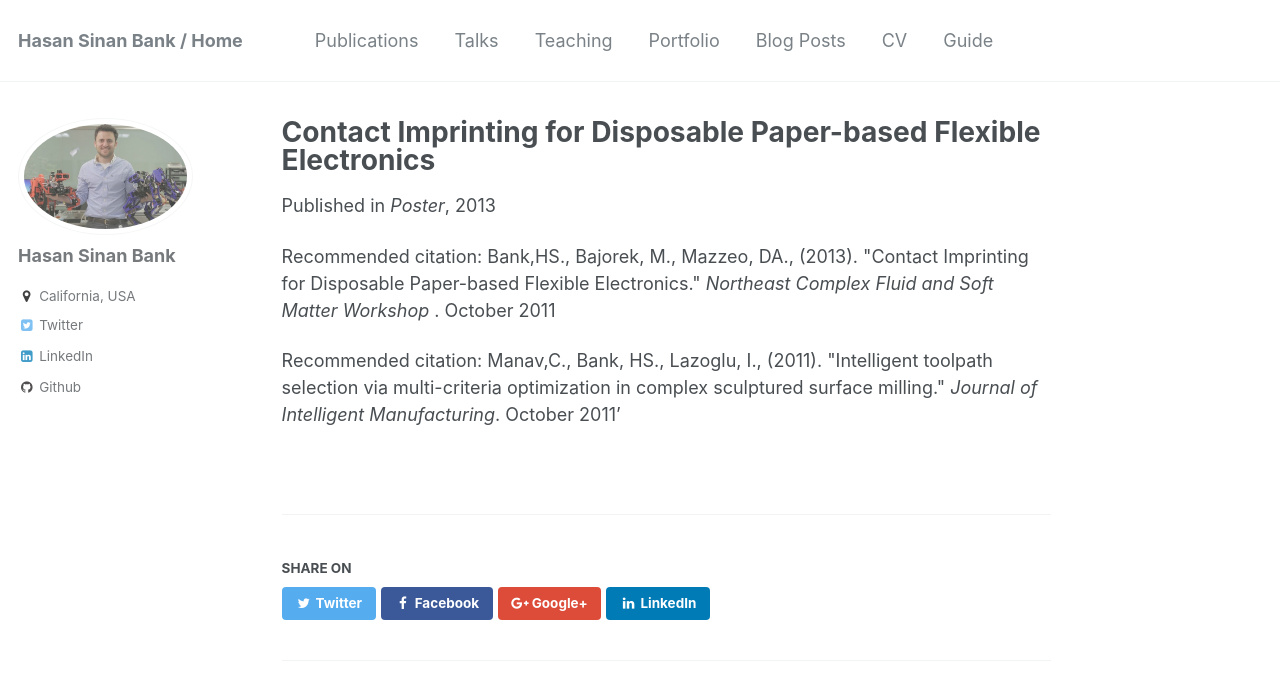
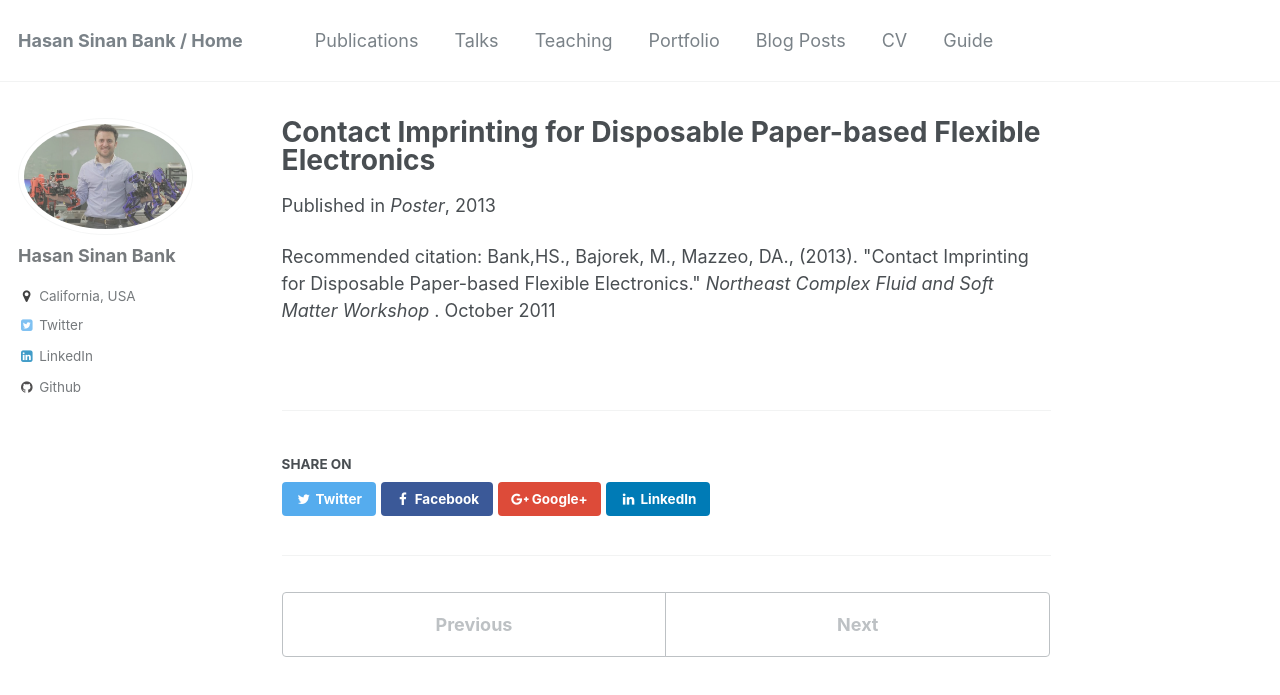
Before and after one commit to bankh/bankh.github.io, a Jekyll site: the page built from _publications/2013-Poster-Contact-Imprint.md, in a window 1280 px wide and 1044 px high. Shown: the top 695 px of the window. Built offline with Jekyll 4.4.1, drawn with Linux system fonts in a browser that asks for light colours.

Commit message:
Update 2013-Poster-Contact-Imprint.md

```diff
--- a/_publications/2013-Poster-Contact-Imprint.md
+++ b/_publications/2013-Poster-Contact-Imprint.md
@@ -10,6 +10,3 @@
 October 2011'
 
 ---
-
-Recommended citation: Manav,C., Bank, HS., Lazoglu, I., (2011). &quot;Intelligent toolpath selection via multi-criteria optimization in complex sculptured surface milling.&quot; <i>Journal of Intelligent Manufacturing</i>.
-October 2011'
```
